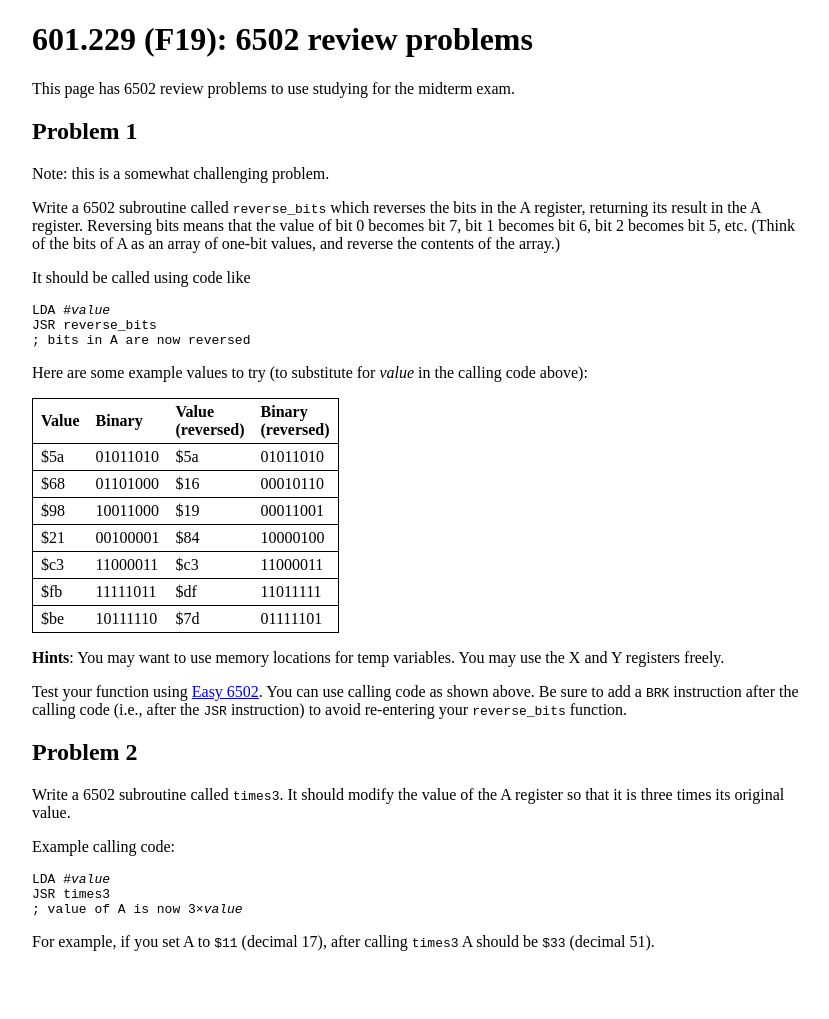
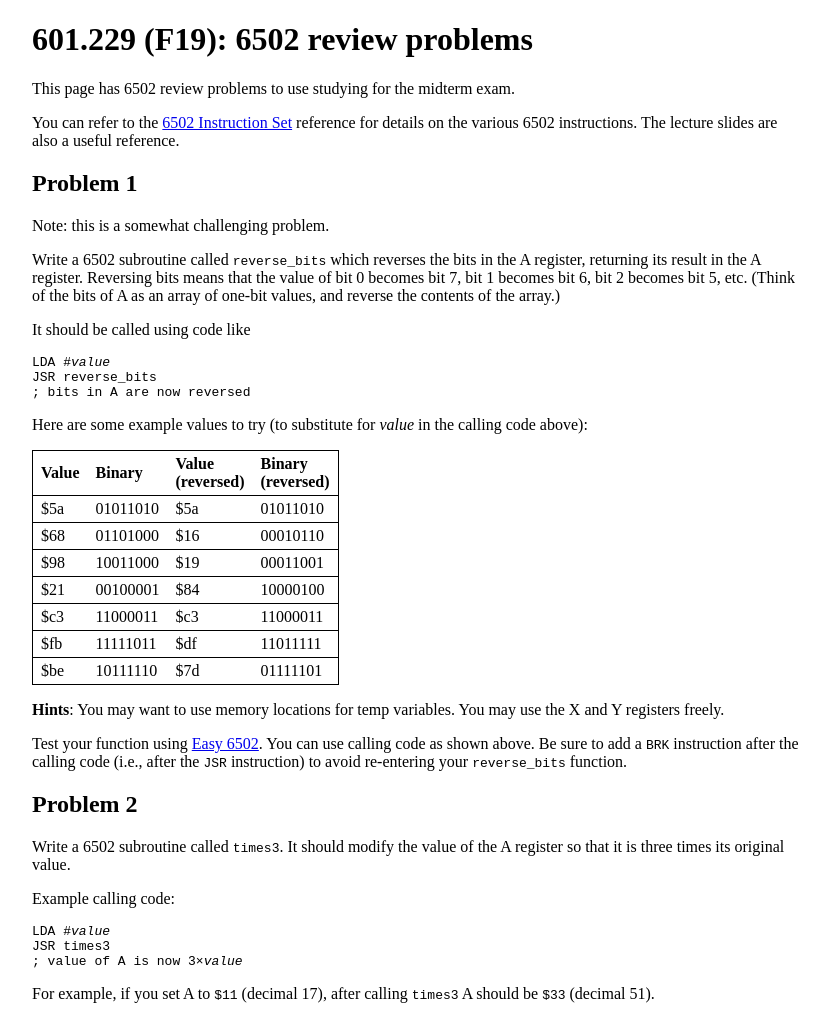
Before and after one commit to jhucsf/fall2019, a Jekyll site: the page built from res/6502_review.md, in a window 1280 px wide. Shown: the whole page, without its empty margins (224-1053 px from the left). Built offline with Jekyll 4.4.1, drawn with Linux system fonts in a browser that asks for light colours; before the commit the page ends 967 px from its top, so only the background shows below that.

Commit message:
link to 6502 instruction set reference

```diff
--- a/res/6502_review.md
+++ b/res/6502_review.md
@@ -4,6 +4,8 @@ title: "6502 review problems"
 ---
 
 This page has 6502 review problems to use studying for the midterm exam.
+
+You can refer to the [6502 Instruction Set](https://www.masswerk.at/6502/6502_instruction_set.html) reference for details on the various 6502 instructions.  The lecture slides are also a useful reference.
 
 ## Problem 1
 
```
